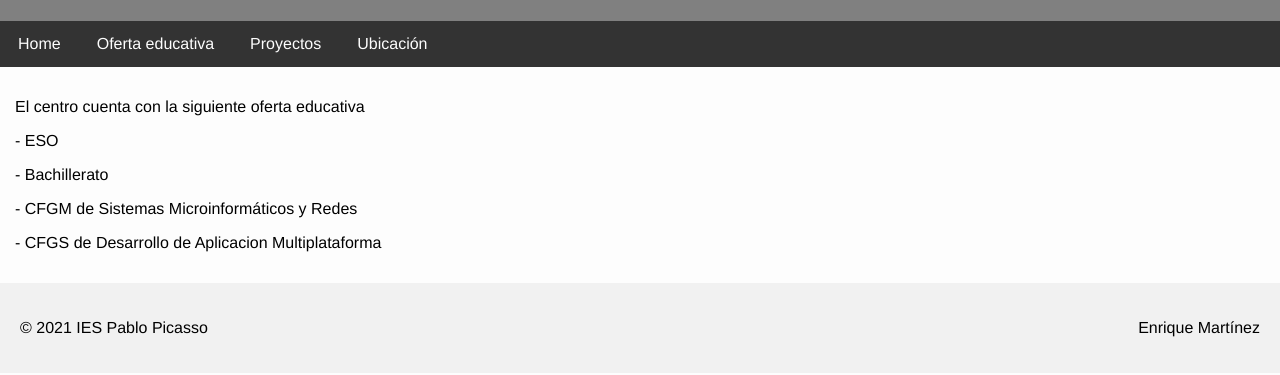
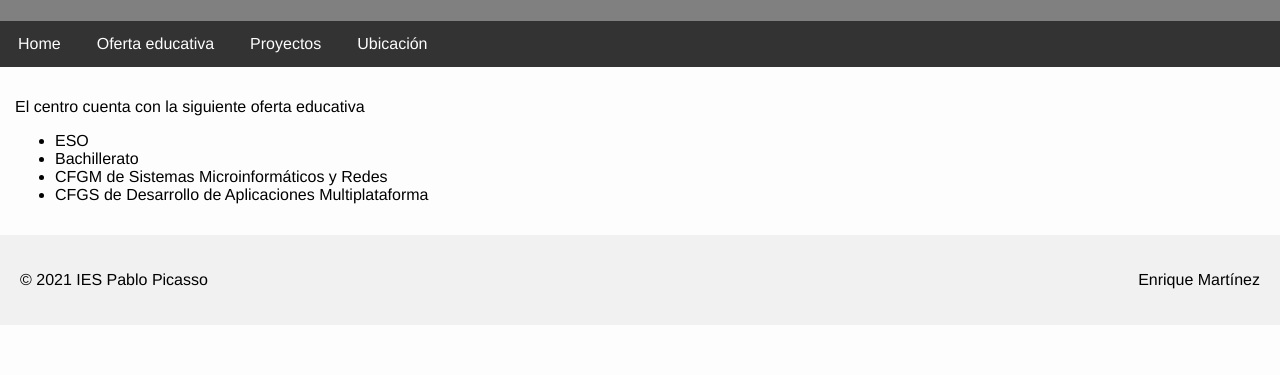
Before and after one commit to 5uh4/ExamenGIT_Suhail, a plain HTML site: page ofertaeducativa.html in a window 1280 px wide. Shown: the part 99-474 px from the top of the page. Drawn offline with Linux system fonts and the light colour scheme.

Commit message:
Corregida lista

```diff
--- a/ofertaeducativa.html
+++ b/ofertaeducativa.html
@@ -19,10 +19,11 @@
     <div class="contenido">
 
         <p>El centro cuenta con la siguiente oferta educativa</p>
-        <p>- ESO</p>
-        <p>- Bachillerato</p>
-        <p>- CFGM de Sistemas Microinformáticos y Redes</p>
-        <p>- CFGS de Desarrollo de Aplicacion Multiplataforma</p>
+        <ul><li>ESO</li>
+        <li>Bachillerato</li>
+        <li>CFGM de Sistemas Microinformáticos y Redes</li>
+        <li>CFGS de Desarrollo de Aplicaciones Multiplataforma</li>
+    </ul>
     </div>
 
     <div class="footer">
```
